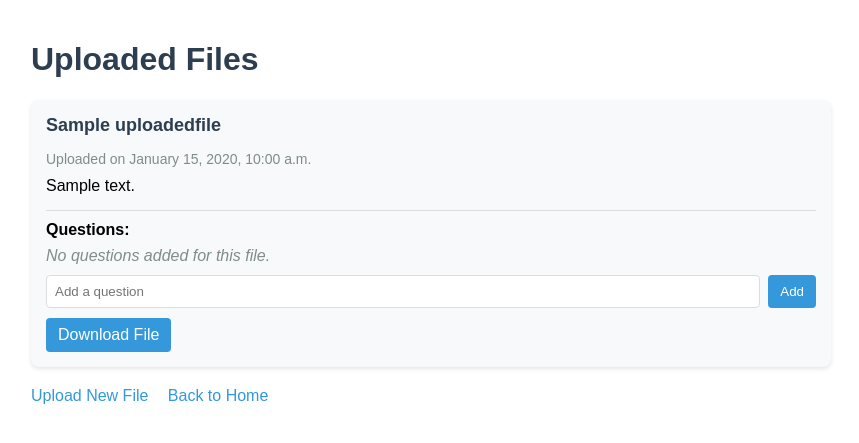
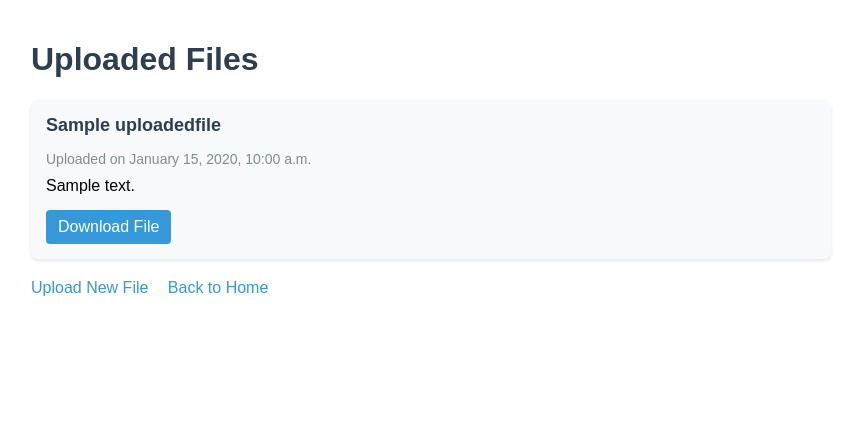
Before and after one commit to cavela-co/cavela-llm-test, a Django app: page /files/ in a window 1280 px wide. Shown: the top 443 px of the page, without its empty margins (209-1068 px from the left). Run offline with Django 5.2, Linux system fonts and the light colour scheme; tables that the repository leaves empty hold one stand-in row (values such as "Sample post").

Commit message:
Add type

```diff
--- a/api/models.py
+++ b/api/models.py
@@ -13,10 +13,18 @@ class Task(models.Model):
         return self.title
 
 
+class FileType(models.TextChoices):
+    QUOATATION = "QUOATATION"
+    PROD_SPEC = "PROD_SPEC"
+    QA_REPORT = "QA_REPORT"
+    OTHER = "OTHER"
+
+
 class UploadedFile(models.Model):
     file = models.FileField(upload_to="uploads/")
     title = models.CharField(max_length=200)
     description = models.TextField(blank=True, null=True)
+    type = models.CharField(max_length=20, choices=FileType.choices, null=True)
     uploaded_at = models.DateTimeField(auto_now_add=True)
 
     def __str__(self):
--- a/api/templates/file_list.html
+++ b/api/templates/file_list.html
@@ -121,28 +121,6 @@
                         <div class="file-description">{{ file.description }}</div>
                     {% endif %}
 
-                    <!-- Display questions section -->
-                    <div class="questions-section">
-                        <div class="questions-heading">Questions:</div>
-                        <div class="questions-list-container" id="questions-list-{{ file.id }}">
-                            {% if file.questions %}
-                                <ul class="questions-list">
-                                    {% for question in file.questions %}
-                                        <li>{{ question }}</li>
-                                    {% endfor %}
-                                </ul>
-                            {% else %}
-                                <div class="no-questions">No questions added for this file.</div>
-                            {% endif %}
-                        </div>
-
-                        <!-- Add question form -->
-                        <div class="question-input">
-                            <input type="text" placeholder="Add a question" id="new-question-{{ file.id }}">
-                            <button class="btn-add" onclick="addQuestion({{ file.id }})">Add</button>
-                        </div>
-                    </div>
-
                     <a href="{{ file.file.url }}" class="file-link" target="_blank">Download File</a>
                 </div>
             {% endfor %}
@@ -159,61 +137,6 @@
     </div>
 
     <script>
-        // Function to add a question to a file
-        function addQuestion(fileId) {
-            const input = document.getElementById(`new-question-${fileId}`);
-            const question = input.value.trim();
-
-            if (!question) return;
-
-            // Send the question to the server
-            fetch(`/api/add_question/${fileId}/`, {
-                method: 'POST',
-                headers: {
-                    'Content-Type': 'application/json',
-                    'X-CSRFToken': getCookie('csrftoken')
-                },
-                body: JSON.stringify({
-                    question: question
-                })
-            })
-            .then(function(response) {
-                return response.json();
-            })
-            .then(function(data) {
-                if (data.success) {
-                    // Update the questions list
-                    const questionsContainer = document.getElementById(`questions-list-${fileId}`);
-
-                    // Check if there's a "no questions" message
-                    const noQuestions = questionsContainer.querySelector('.no-questions');
-                    if (noQuestions) {
-                        // Remove the "no questions" message and create a new list
-                        questionsContainer.innerHTML = '<ul class="questions-list"></ul>';
-                    }
-
-                    // Get the questions list or create it
-                    let questionsList = questionsContainer.querySelector('.questions-list');
-                    if (!questionsList) {
-                        questionsList = document.createElement('ul');
-                        questionsList.className = 'questions-list';
-                        questionsContainer.appendChild(questionsList);
-                    }
-
-                    // Add the new question
-                    const listItem = document.createElement('li');
-                    listItem.textContent = question;
-                    questionsList.appendChild(listItem);
-
-                    // Clear the input
-                    input.value = '';
-                }
-            })
-            .catch(function(error) {
-                console.error('Error adding question:', error);
-            });
-        }
-
         // Function to get CSRF token
         function getCookie(name) {
             let cookieValue = null;
```
Also changed, not shown: api/migrations/0004_remove_uploadedfile_questions_uploadedfile_type.py (added).
